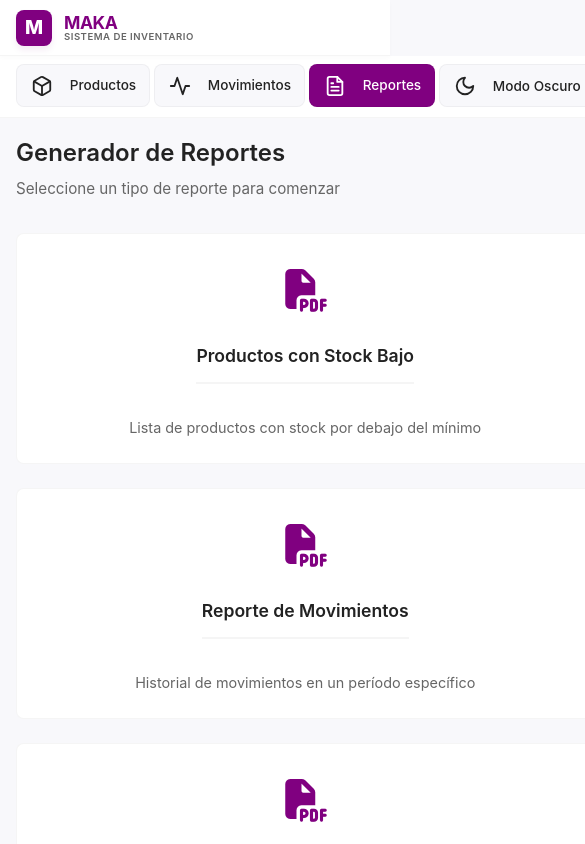
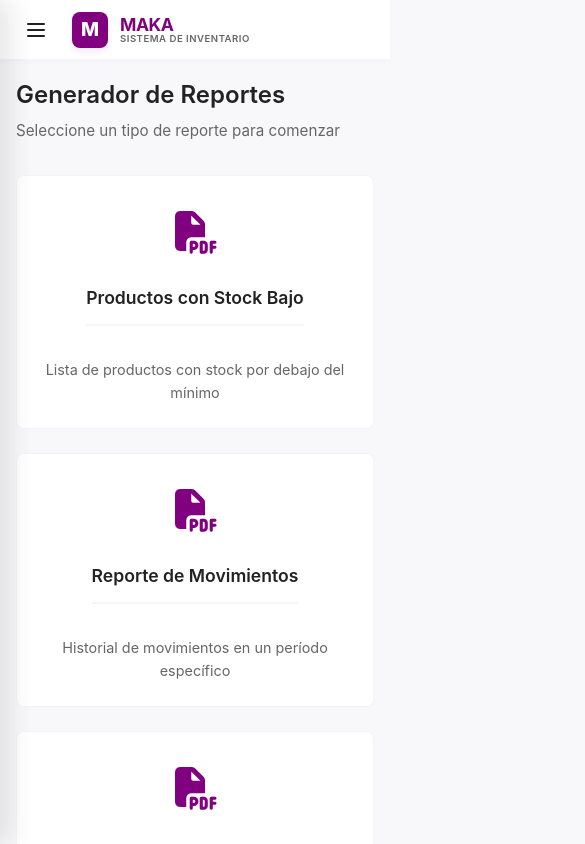
Before and after one commit to MiguelFVasquez/Frontend-MAKA, an Angular app: page /reports/1 in a window 390 px wide. Shown: the top 844 px of the page, 585 px wide, since content can reach past the window. Built offline with nearby package versions, Linux system fonts and the light colour scheme.

Commit message:
feat: Mejora en el responsivee del sidebar y de los forms

```diff
--- a/src/app/components/layout/header/header.css
+++ b/src/app/components/layout/header/header.css
@@ -1,3 +1,11 @@
+:host {
+  display: block;
+  width: 100%;
+  position: sticky;
+  top: 0;
+  z-index: 100;
+}
+
 .app-header {
   display: flex;
   justify-content: space-between;
@@ -5,10 +13,31 @@
   padding: 0.75rem 1.5rem;
   background: var(--card);
   border-bottom: 1px solid var(--border);
-  position: sticky;
-  top: 0;
-  z-index: 100;
   box-shadow: 0 2px 4px rgba(0, 0, 0, 0.02);
+  width: 100%;
+}
+
+.header-left {
+  display: flex;
+  align-items: center;
+  gap: 1rem;
+}
+
+.mobile-toggle {
+  display: none;
+  background: transparent;
+  border: none;
+  color: var(--text-primary);
+  cursor: pointer;
+  padding: 0.5rem;
+  border-radius: 6px;
+  align-items: center;
+  justify-content: center;
+  transition: background 0.2s;
+}
+
+.mobile-toggle:hover {
+  background: var(--accent-soft);
 }
 
 .brand-link {
@@ -86,6 +115,12 @@
   font-weight: 600;
 }
 
+@media (max-width: 900px) {
+  .mobile-toggle {
+    display: flex;
+  }
+}
+
 @media (max-width: 768px) {
   .app-header {
     padding: 0.6rem 1rem;
--- a/src/app/components/layout/header/header.html
+++ b/src/app/components/layout/header/header.html
@@ -1,4 +1,8 @@
 <header class="app-header">
+  <div class="header-left">
+    <button class="mobile-toggle" (click)="toggleMobileMenu()" aria-label="Abrir menú">
+      <svg xmlns="http://www.w3.org/2000/svg" width="24" height="24" viewBox="0 0 24 24" fill="none" stroke="currentColor" stroke-width="2" stroke-linecap="round" stroke-linejoin="round"><line x1="4" x2="20" y1="12" y2="12"/><line x1="4" x2="20" y1="6" y2="6"/><line x1="4" x2="20" y1="18" y2="18"/></svg>
+    </button>
     <div class="brand">
       <a routerLink="/" class="brand-link">
         <div class="brand-logo">M</div>
@@ -8,4 +12,5 @@
         </div>
       </a>
     </div>
+  </div>
 </header>
--- a/src/app/components/layout/header/header.ts
+++ b/src/app/components/layout/header/header.ts
@@ -1,6 +1,7 @@
-import { Component } from '@angular/core';
-import { RouterLink, RouterLinkActive } from '@angular/router';
+import { Component, inject } from '@angular/core';
+import { RouterLink } from '@angular/router';
 import { CommonModule } from '@angular/common';
+import { SidebarService } from '../../../services/sidebar.service';
 
 @Component({
   selector: 'app-header',
@@ -9,5 +10,9 @@ import { CommonModule } from '@angular/common';
   styleUrl: './header.css',
 })
 export class Header {
+  private sidebarService = inject(SidebarService);
 
+  toggleMobileMenu() {
+    this.sidebarService.toggleMobileMenu();
+  }
 }
--- a/src/app/components/layout/side-bar/side-bar.css
+++ b/src/app/components/layout/side-bar/side-bar.css
@@ -7,9 +7,20 @@
   position: sticky;
   top: 70px;
   transition: all 0.3s cubic-bezier(0.4, 0, 0.2, 1);
-  overflow: hidden;
+  overflow-y: auto;
   display: flex;
   flex-direction: column;
+  z-index: 90;
+}
+
+/* Hide scrollbar for the sidebar to keep it clean */
+.sidebar::-webkit-scrollbar {
+  display: none;
+}
+
+.sidebar {
+  -ms-overflow-style: none;
+  scrollbar-width: none;
 }
 
 .sidebar.collapsed {
@@ -143,65 +154,63 @@
   transform: rotate(15deg) scale(1.1);
 }
 
+.sidebar-backdrop {
+  display: none;
+}
+
 @media (max-width: 900px) {
   .sidebar {
-    width: 100%;
-    height: auto;
-    border-right: none;
-    border-bottom: 1px solid var(--border);
-    position: sticky;
-    top: 60px; /* Adjust based on mobile header height */
-    padding: 0.5rem 1rem;
-    z-index: 90;
+    position: fixed;
+    top: 0;
+    left: 0;
+    height: 100vh;
+    width: 260px;
+    z-index: 1000;
+    transform: translateX(-100%);
+    transition: transform 0.3s cubic-bezier(0.4, 0, 0.2, 1);
+    box-shadow: 10px 0 25px rgba(0, 0, 0, 0.1);
+    border-right: 1px solid var(--border);
+  }
+
+  .sidebar.mobile-open {
+    transform: translateX(0);
   }
 
   .sidebar.collapsed {
+    width: 260px; /* On mobile we don't really use 'collapsed' state for width */
+  }
+
+  .toggle-btn {
+    display: none; /* We'll use a button in the header for mobile */
+  }
+
+  .menu {
+    margin-top: 1.5rem;
+    flex-direction: column;
+    overflow-x: visible;
+  }
+
+  .menu-item {
+    background: transparent;
+    border: none;
+    flex-shrink: 1;
+    padding: 0.8rem 1rem;
+    font-size: 1rem;
+  }
+
+  .theme-toggle {
     width: 100%;
   }
 
-  .toggle-btn {
-    display: none;
-  }
-
-  .menu {
-    flex-direction: row;
-    overflow-x: auto;
-    margin-top: 0;
-    gap: 0.25rem;
-    padding-bottom: 2px;
-    -webkit-overflow-scrolling: touch;
-  }
-
-  /* Hide scrollbar for Chrome, Safari and Opera */
-  .menu::-webkit-scrollbar {
-    display: none;
-  }
-
-  /* Hide scrollbar for IE, Edge and Firefox */
-  .menu {
-    -ms-overflow-style: none;  /* IE and Edge */
-    scrollbar-width: none;  /* Firefox */
-  }
-
-  .menu-item {
-    padding: 0.6rem 0.8rem;
-    font-size: 0.85rem;
-    border-radius: 8px;
-    background: var(--surface);
-    border: 1px solid var(--border);
-    flex-shrink: 0;
-  }
-
-  .theme-toggle {
-    width: auto;
-  }
-
-  .menu-item.active {
-    box-shadow: none;
-  }
-
-  .sidebar.collapsed .menu-item .label {
-    display: inline;
-    opacity: 1;
+  .sidebar-backdrop {
+    display: block;
+    position: fixed;
+    top: 0;
+    left: 0;
+    width: 100vw;
+    height: 100vh;
+    background: rgba(0, 0, 0, 0.5);
+    backdrop-filter: blur(2px);
+    z-index: 999;
   }
 }
--- a/src/app/components/layout/side-bar/side-bar.html
+++ b/src/app/components/layout/side-bar/side-bar.html
@@ -1,4 +1,8 @@
-<aside class="sidebar" [class.collapsed]="isCollapsed()">
+@if (isMobileOpen()) {
+  <div class="sidebar-backdrop" (click)="closeMobileMenu()"></div>
+}
+
+<aside class="sidebar" [class.collapsed]="isCollapsed()" [class.mobile-open]="isMobileOpen()">
   <button
     class="toggle-btn"
     (click)="toggleSidebar()"
@@ -18,11 +22,12 @@
       routerLinkActive="active"
       class="menu-item"
       [title]="isCollapsed() ? 'Productos' : ''"
+      (click)="closeMobileMenu()"
     >
       <span class="icon">
         <svg xmlns="http://www.w3.org/2000/svg" width="22" height="22" viewBox="0 0 24 24" fill="none" stroke="currentColor" stroke-width="2" stroke-linecap="round" stroke-linejoin="round"><path d="M21 8a2 2 0 0 0-1-1.73l-7-4a2 2 0 0 0-2 0l-7 4A2 2 0 0 0 3 8v8a2 2 0 0 0 1 1.73l7 4a2 2 0 0 0 2 0l7-4A2 2 0 0 0 21 16Z"/><path d="m3.3 7 8.7 5 8.7-5"/><path d="M12 22V12"/></svg>
       </span>
-      @if (!isCollapsed()) {
+      @if (!isCollapsed() || isMobileOpen()) {
         <span class="label">Productos</span>
       }
     </a>
@@ -32,11 +37,12 @@
       routerLinkActive="active"
       class="menu-item"
       [title]="isCollapsed() ? 'Movimientos' : ''"
+      (click)="closeMobileMenu()"
     >
       <span class="icon">
         <svg xmlns="http://www.w3.org/2000/svg" width="22" height="22" viewBox="0 0 24 24" fill="none" stroke="currentColor" stroke-width="2" stroke-linecap="round" stroke-linejoin="round"><polyline points="22 12 18 12 15 21 9 3 6 12 2 12"/></svg>
       </span>
-      @if (!isCollapsed()) {
+      @if (!isCollapsed() || isMobileOpen()) {
         <span class="label">Movimientos</span>
       }
     </a>
@@ -46,11 +52,12 @@
       routerLinkActive="active"
       class="menu-item"
       [title]="isCollapsed() ? 'Reportes' : ''"
+      (click)="closeMobileMenu()"
     >
       <span class="icon">
         <svg xmlns="http://www.w3.org/2000/svg" width="22" height="22" viewBox="0 0 24 24" fill="none" stroke="currentColor" stroke-width="2" stroke-linecap="round" stroke-linejoin="round"><path d="M14.5 2H6a2 2 0 0 0-2 2v16a2 2 0 0 0 2 2h12a2 2 0 0 0 2-2V7.5L14.5 2z"/><polyline points="14.5 2 14.5 7.5 20 7.5"/><line x1="16" y1="13" x2="8" y2="13"/><line x1="16" y1="17" x2="8" y2="17"/><line x1="10" y1="9" x2="8" y2="9"/></svg>
       </span>
-      @if (!isCollapsed()) {
+      @if (!isCollapsed() || isMobileOpen()) {
         <span class="label">Reportes</span>
       }
       </a>
@@ -67,9 +74,9 @@
           <svg xmlns="http://www.w3.org/2000/svg" width="22" height="22" viewBox="0 0 24 24" fill="none" stroke="currentColor" stroke-width="2" stroke-linecap="round" stroke-linejoin="round"><path d="M12 3a6 6 0 0 0 9 9 9 9 0 1 1-9-9Z"/></svg>
         }
       </span>
-      @if (!isCollapsed()) {
+      @if (!isCollapsed() || isMobileOpen()) {
         <span class="label">{{ isDarkMode() ? 'Modo Claro' : 'Modo Oscuro' }}</span>
       }
       </button>
       </nav>
-      </aside>
+</aside>
--- a/src/app/components/layout/side-bar/side-bar.ts
+++ b/src/app/components/layout/side-bar/side-bar.ts
@@ -1,7 +1,8 @@
-import { Component, signal, inject } from '@angular/core';
+import { Component, inject } from '@angular/core';
 import { RouterModule } from '@angular/router';
 import { CommonModule } from '@angular/common';
 import { ThemeService } from '../../../services/theme.service';
+import { SidebarService } from '../../../services/sidebar.service';
 
 @Component({
   selector: 'app-side-bar',
@@ -11,14 +12,21 @@ import { ThemeService } from '../../../services/theme.service';
 })
 export class SideBar {
   private themeService = inject(ThemeService);
-  isCollapsed = signal(false);
+  private sidebarService = inject(SidebarService);
+
+  isCollapsed = this.sidebarService.isCollapsed;
+  isMobileOpen = this.sidebarService.isMobileOpen;
   isDarkMode = this.themeService.isDarkMode;
 
   toggleSidebar() {
-    this.isCollapsed.update(value => !value);
+    this.sidebarService.toggleSidebar();
   }
 
   toggleTheme() {
     this.themeService.toggleTheme();
   }
+
+  closeMobileMenu() {
+    this.sidebarService.closeMobileMenu();
+  }
 }
--- a/src/app/components/movement/movement-form/movement-form.html
+++ b/src/app/components/movement/movement-form/movement-form.html
@@ -48,7 +48,7 @@
           }
         </div>
 
-        <div class="form-group">
+        <div class="form-group full-width">
           <label>Notas</label>
           <textarea
             formControlName="notes"
@@ -63,7 +63,7 @@
           <div class="preview-header">
             <h3>Resumen del movimiento</h3>
           </div>
-          <div class="preview-content">
+          <div class="preview-grid">
             <div class="preview-item">
               <span class="preview-label">Producto:</span>
               <strong>{{ selectedProduct.name }}</strong>
@@ -73,7 +73,7 @@
               <strong>{{ selectedProduct.stock }} unidades</strong>
             </div>
             <div class="preview-item">
-              <span class="preview-label">Cantidad del movimiento:</span>
+              <span class="preview-label">Cantidad:</span>
               <strong
                 [class.amount-in]="movementType === 'IN'"
                 [class.amount-out]="movementType === 'OUT'"
--- a/src/app/components/product/product-form/product-form.css
+++ b/src/app/components/product/product-form/product-form.css
@@ -1,5 +1,5 @@
 .product-form-container {
-	max-width: 900px;
+	width: 100%;
 }
 
 .page-header {
@@ -21,8 +21,8 @@
 .form-card {
 	background: var(--card);
 	border: 1px solid var(--border);
-	border-radius: 8px;
-	padding: 2rem;
+	border-radius: 12px;
+	padding: 2.5rem;
 }
 
 .form-section {
--- /dev/null
+++ b/src/app/services/sidebar.service.ts
@@ -0,0 +1,24 @@
+import { Injectable, signal } from '@angular/core';
+
+@Injectable({
+  providedIn: 'root'
+})
+export class SidebarService {
+  private _isCollapsed = signal(false);
+  private _isMobileOpen = signal(false);
+
+  isCollapsed = this._isCollapsed.asReadonly();
+  isMobileOpen = this._isMobileOpen.asReadonly();
+
+  toggleSidebar() {
+    this._isCollapsed.update(v => !v);
+  }
+
+  toggleMobileMenu() {
+    this._isMobileOpen.update(v => !v);
+  }
+
+  closeMobileMenu() {
+    this._isMobileOpen.set(false);
+  }
+}
```
Also changed, not shown: src/app/components/movement/movement-form/movement-form.css (+37 -17 lines). Lines whose indentation alone changed are shown as unchanged.
